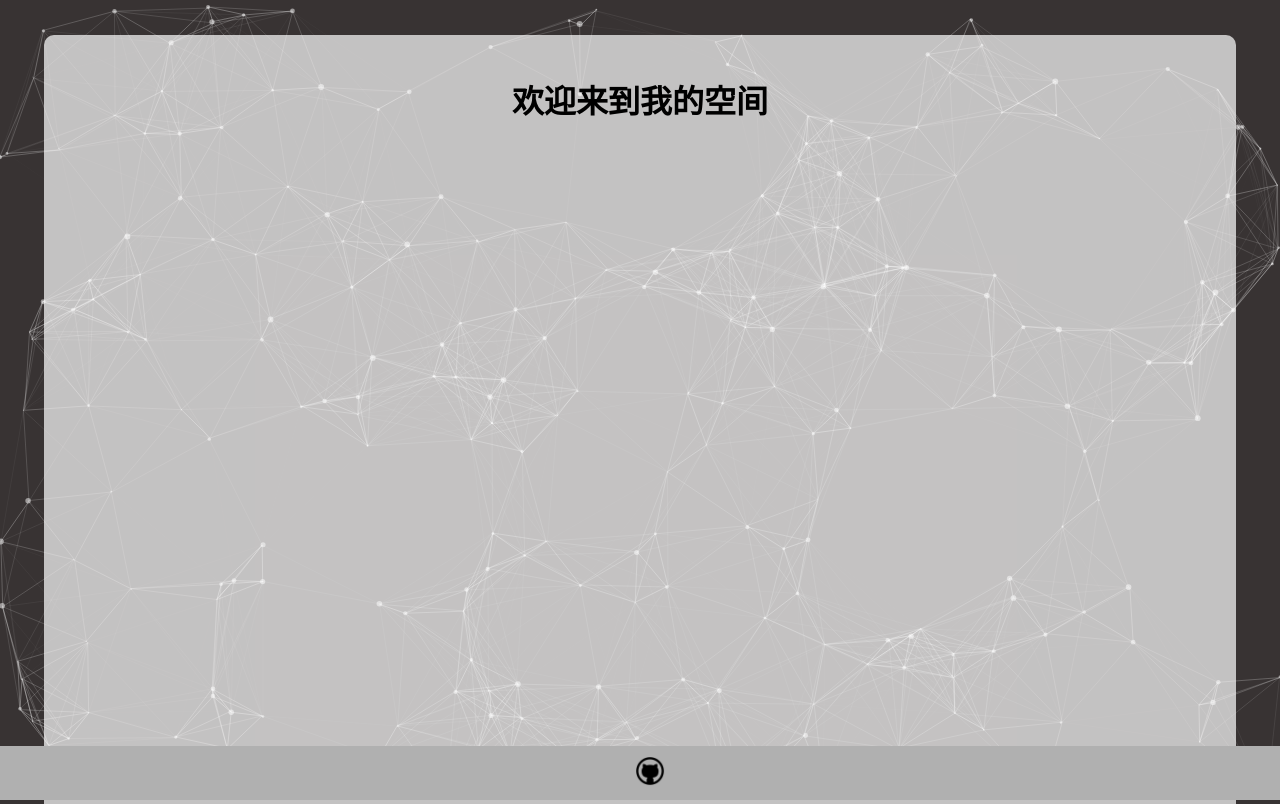
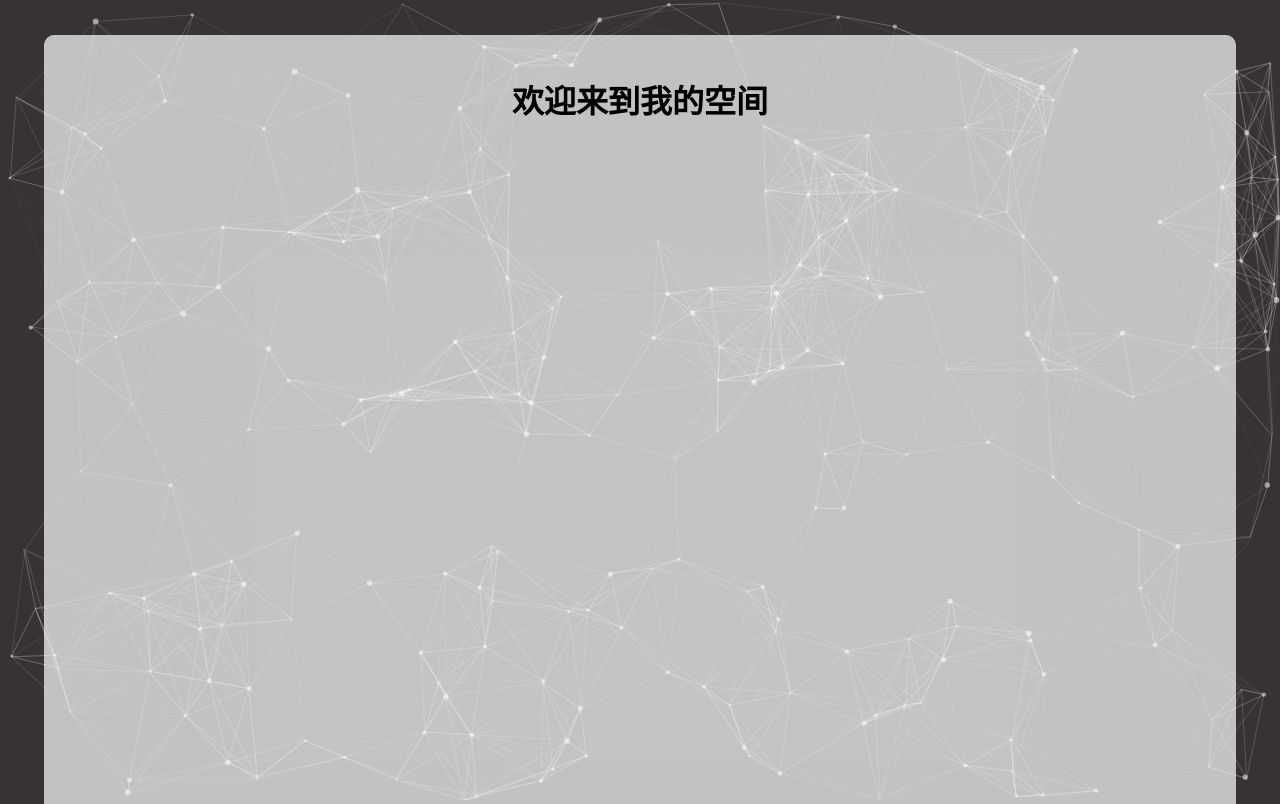
Before and after one commit to Anonymity-Andy/Personal_Website, a website: page docs/index.html in a window 1280 px wide. Shown: the top 804 px of the page. Drawn offline with nearby package versions, Linux system fonts and the light colour scheme.

Commit message:
Add files via upload

```diff
--- /dev/null
+++ b/docs/footer.js
@@ -0,0 +1,14 @@
+let lastScrollPosition = 0;
+window.addEventListener("scroll", function() {
+    const footer = document.querySelector(".footer");
+    const scrollPosition = window.scrollY;
+    const windowHeight = window.innerHeight;
+
+    // 计算滚动距离和窗口高度的比例
+    const scrollRatio = (scrollPosition / windowHeight);
+
+    // 设置透明度
+    footer.style.opacity = Math.min(1, scrollRatio*4);
+
+    lastScrollPosition = scrollPosition;
+});
--- a/docs/index.html
+++ b/docs/index.html
@@ -20,5 +20,6 @@
     <script src="https://cdn.jsdelivr.net/particles.js/2.0.0/particles.min.js"></script>
     <script src="particles.js"></script>
     <script src="script.js"></script>
+    <script src="footer.js"></script>
 </body>
 </html>
--- a/docs/styles.css
+++ b/docs/styles.css
@@ -35,10 +35,12 @@ body {
     bottom: 0;
     left: 0;
     width: 100%;
-    background-color: hsl(0, 0%, 69%);
+    background-color: hsl(0, 0%, 80%);
     padding: 10px;
     display: flex;
     justify-content: center;
+    opacity: 0; /* 初始时设置透明度为 0，让 .footer 元素隐藏 */
+    transition: opacity 0.5s ease; /* 添加过渡效果 */
 }
 
 .footer img {
```
